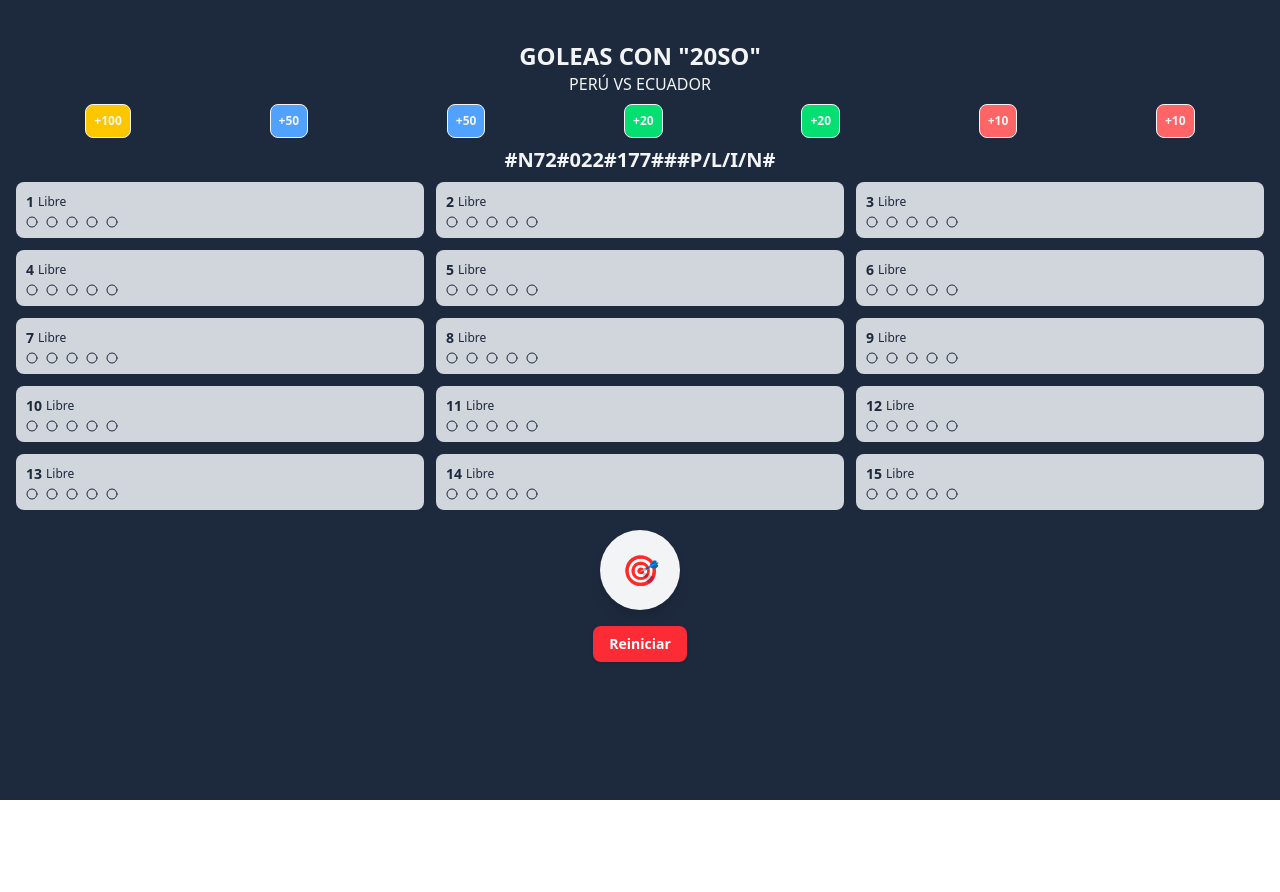
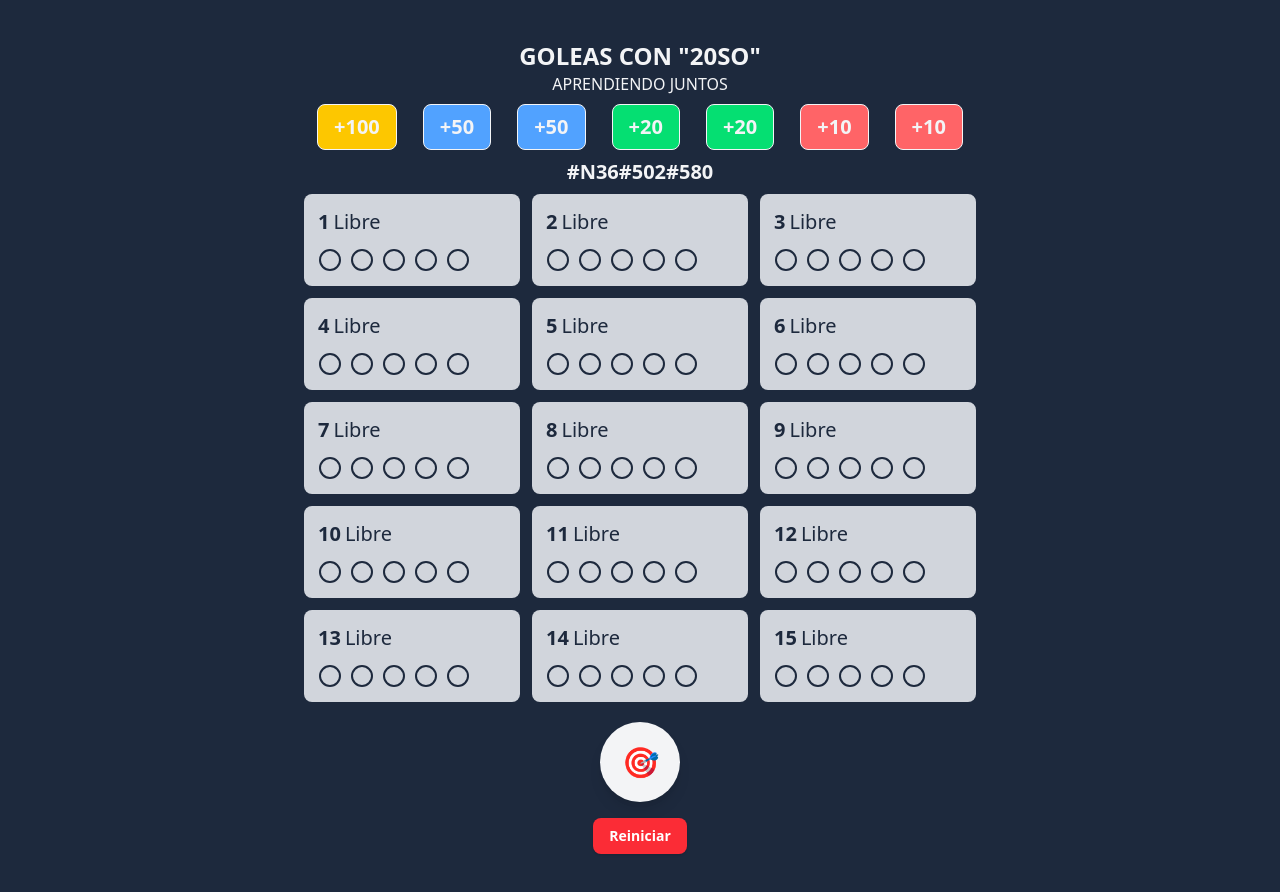
Before and after one commit to Jgiancarloar/sorteo, a React (Vite) app: page / in a window 1280 px wide. Before the commit the page ends 800 px from the top, so only its background shows below. Built offline with nearby package versions, Linux system fonts and the light colour scheme.

Commit message:
improve ui/ux

```diff
--- a/src/App.jsx
+++ b/src/App.jsx
@@ -105,22 +105,22 @@ const App = () => {
   return (
     <div className='bg-slate-800 min-h-screen text-gray-100 px-4 py-10 flex flex-col items-center w-full'>
       <h1 className='font-black text-2xl uppercase'>Goleas con "20so"</h1>
-      <h2 className='mb-2'>PERÚ VS ECUADOR</h2>
+      <h2 className='mb-2'>APRENDIENDO JUNTOS</h2>
 
-      <div className='mb-2 flex justify-around w-full'>
+      <div className='max-w-2xl mx-auto mb-2 flex justify-around w-full'>
         {premios.map(premio => (
           <div
             key={premio.id}
-            className={`border px-2 font-bold py-2 text-xs rounded-lg ${premio.color}`}
+            className={`border px-2 md:px-4 font-bold py-2 text-xs md:text-xl rounded-lg ${premio.color}`}
           >
             +{premio.name}
           </div>
         ))}
       </div>
 
-      <p className='mb-2 font-semibold text-xl'>#N72#022#177###P/L/I/N#</p>
+      <p className='mb-2 font-semibold text-xl'>#N36#502#580</p>
 
-      <div className='gap-3 grid grid-cols-3 w-full mb-5'>
+      <div className='max-w-2xl mx-auto gap-3 grid grid-cols-3 w-full mb-5'>
         {playerProgress.map(player => (
           <Card
             key={player.id}
@@ -133,7 +133,7 @@ const App = () => {
       <div className='flex flex-col items-center gap-4'>
         <button
           onClick={handleClick}
-          className='bg-gray-100 text-slate-800 h-20 w-20 rounded-full flex items-center justify-center font-bold text-3xl shadow-lg'
+          className='cursor-pointer bg-gray-100 text-slate-800 h-20 w-20 rounded-full flex items-center justify-center font-bold text-3xl shadow-lg'
         >
           {lastNumber || '🎯'}
         </button>
--- a/src/components/Card.jsx
+++ b/src/components/Card.jsx
@@ -17,16 +17,18 @@ const Card = ({ player, onClick }) => {
 
   return (
     <div
-      className={`${colorClass} flex flex-col gap-1 p-2 rounded-lg cursor-pointer border-2 ${borderColor} text-slate-800`}
+      className={`${colorClass} flex flex-col gap-1 md:gap-3 p-2 rounded-lg cursor-pointer border-6 ${borderColor} text-slate-800`}
       onClick={onClick}
     >
       <div className='flex items-center gap-1'>
-        <p className='text-sm font-semibold'>{player.id}</p>
-        <p className='text-xs truncate w-full text-left'>{player.name}</p>
+        <p className='text-sm font-semibold md:text-xl'>{player.id}</p>
+        <p className='text-xs truncate w-full text-left md:text-xl'>{player.name}</p>
       </div>
       <div className='flex gap-2'>
         {[...Array(5)].map((_, i) => (
-          <Circle key={i} size={12} fill={i < player.hits ? 'green' : 'transparent'} />
+          <div key={i}>
+            <Circle className='h-full w-full' fill={i < player.hits ? 'green' : 'transparent'} />
+          </div>
         ))}
       </div>
     </div>
```
